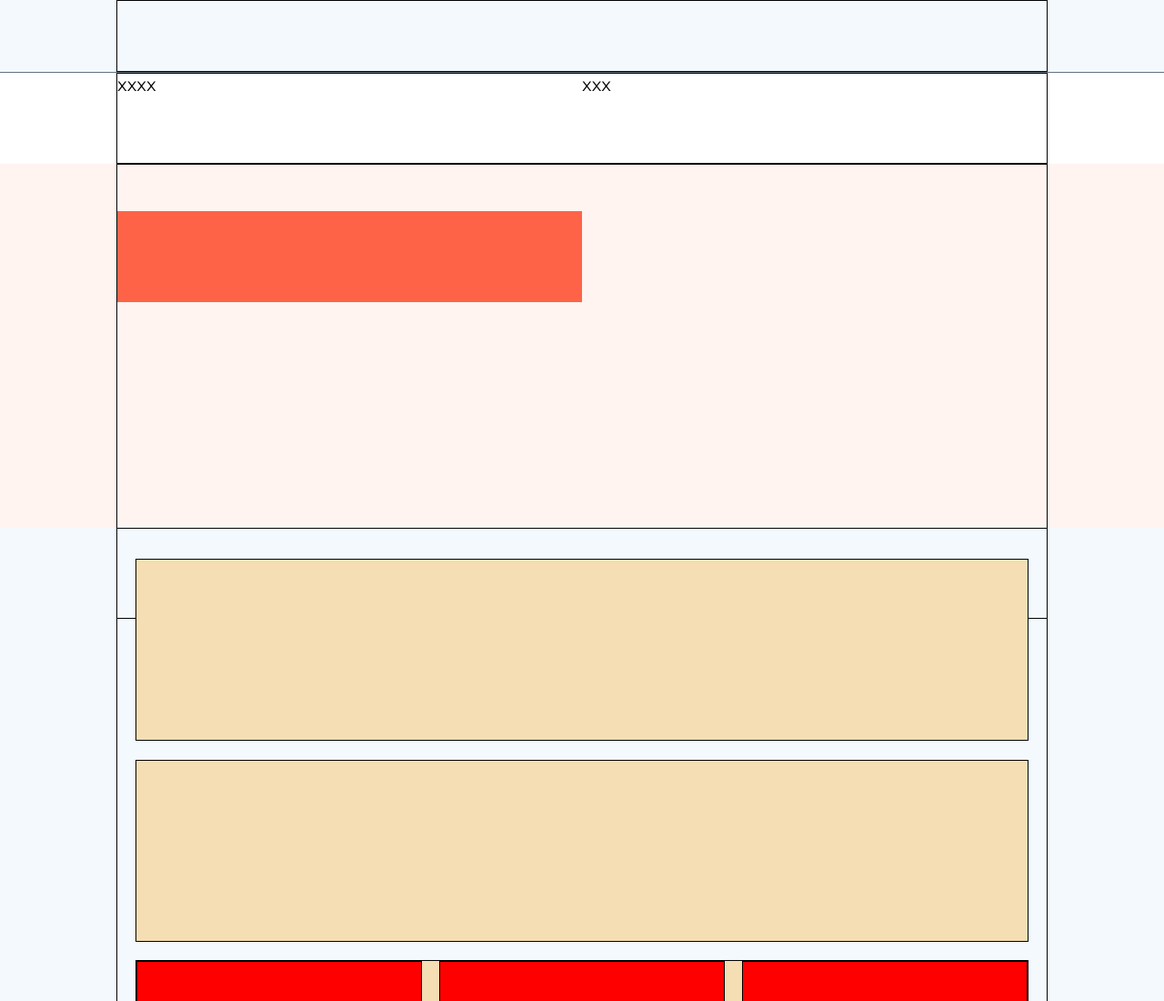
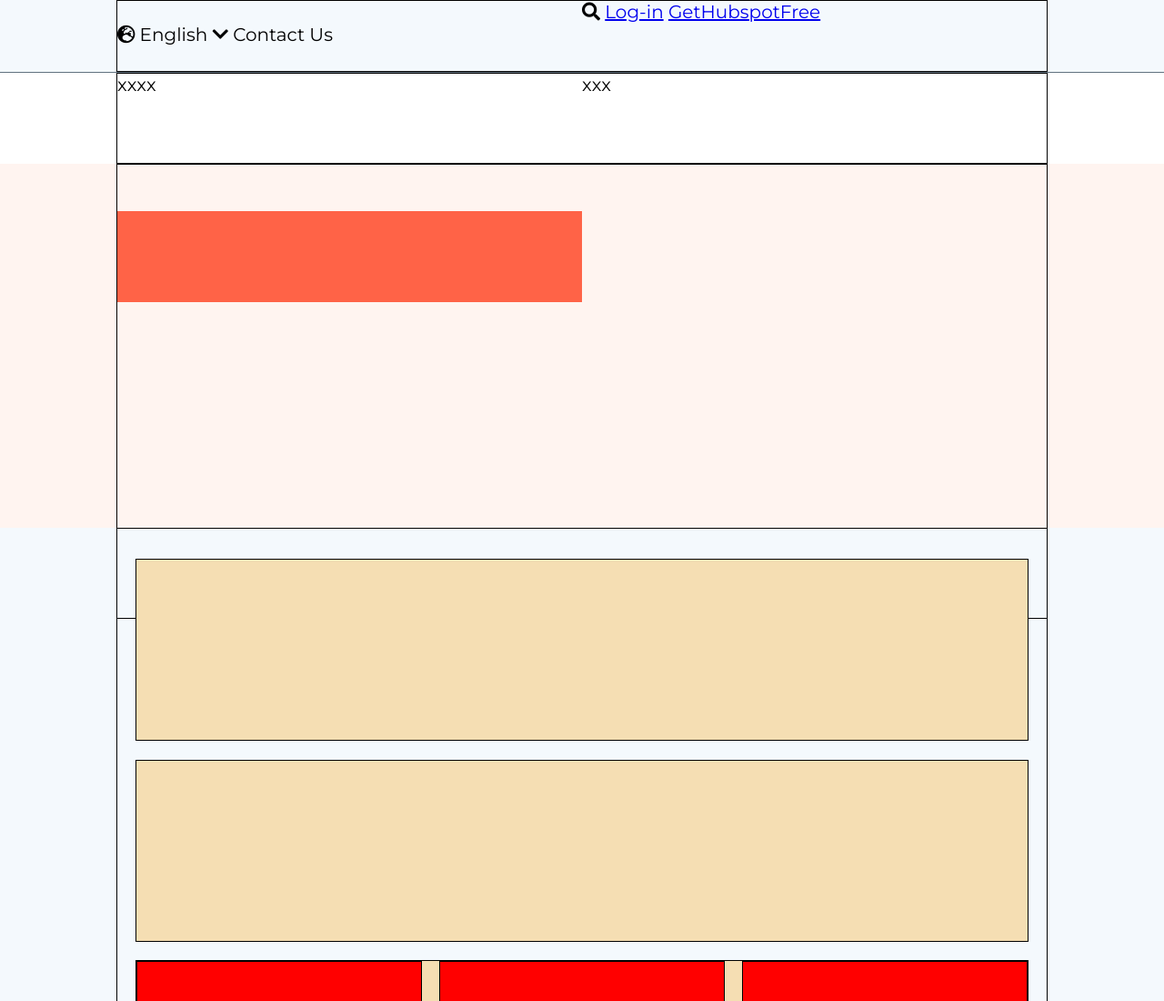
Before and after one commit to Mary78234/htmlcss-hubspot, a plain HTML site: page index.html in a window 1280 px wide. Shown: the top 1100 px of the page at 91% size. Drawn offline with Linux system fonts and the light colour scheme.

Commit message:
barra search

```diff
--- a/index.html
+++ b/index.html
@@ -7,6 +7,7 @@
   <link rel="stylesheet" href="css/style.css">
   <link rel="preconnect" href="https://fonts.gstatic.com">
   <link href="https://fonts.googleapis.com/css2?family=Montserrat:wght@200;400;600;800&display=swap" rel="stylesheet">
+  <link rel="stylesheet" href="https://cdnjs.cloudflare.com/ajax/libs/font-awesome/5.15.2/css/all.min.css" integrity="sha512-HK5fgLBL+xu6dm/Ii3z4xhlSUyZgTT9tuc/hSrtw6uzJOvgRr2a9jyxxT1ely+B+xFAmJKVSTbpM/CuL7qxO8w==" crossorigin="anonymous" />
   <title>Hubspot</title>
 </head>
 <body>
@@ -18,8 +19,15 @@
     <section id="section-search">
       <div class="container clearfix">
 
-        <div class="box-left w-50 float-left"></div>
-        <div class="box-right w-50 float-left"></div>
+        <div class="box-left w-50 float-left">
+          <span><i class="fas fa-globe-europe"></i> English <i class="fas fa-chevron-down"></i></span>
+          <span>Contact Us</span>
+        </div>
+        <div class="box-right w-50 float-left">
+          <i class="fas fa-search"></i>
+          <a href="#">Log-in</a>
+          <a href="#">GetHubspotFree</a>
+        </div>
 
       </div>
     </section>
```
